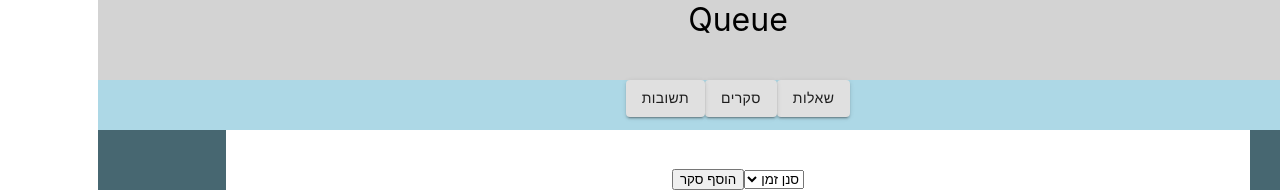
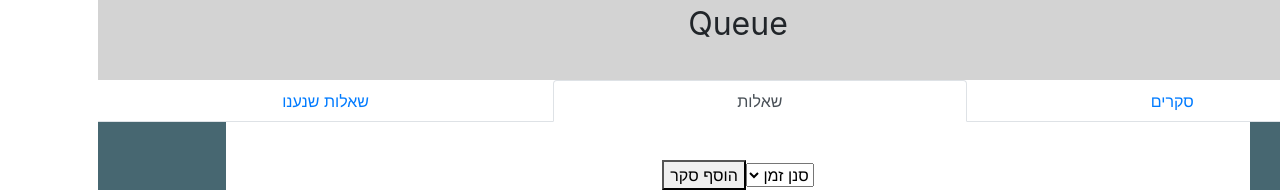
Before and after one commit to lironbenyeda/Queue, a React (Create React App) app in the folder queue-client/: page / in a window 1280 px wide. Shown: the top 192 px of the page. Built offline with nearby package versions, Linux system fonts and the light colour scheme; no server answers.

Commit message:
searchbar design

```diff
--- a/queue-client/package.json
+++ b/queue-client/package.json
@@ -6,13 +6,16 @@
     "@material-ui/core": "^4.3.1",
     "@material-ui/icons": "^4.2.1",
     "axios": "^0.19.0",
+    "bootstrap": "^4.3.1",
     "lodash": "^4.17.15",
     "moment": "^2.24.0",
     "react": "^16.8.6",
+    "react-bootstrap": "^1.0.0-beta.10",
     "react-confirm-alert": "^2.4.1",
     "react-dom": "^16.8.6",
     "react-redux": "^7.1.0",
     "react-scripts": "3.0.1",
+    "react-swipeable-views": "^0.13.3",
     "react-vis": "^1.11.7",
     "redux": "^4.0.4",
     "redux-logger": "^3.0.6",
--- a/queue-client/src/App.js
+++ b/queue-client/src/App.js
@@ -7,6 +7,7 @@ import { Provider } from 'react-redux';
 import { createMuiTheme } from '@material-ui/core/styles';
 import { ThemeProvider } from '@material-ui/styles';
 import configureStore from './reducers/store'
+import 'bootstrap/dist/css/bootstrap.min.css';
 
 const reduxStore = configureStore();
 const theme = createMuiTheme({
--- a/queue-client/src/components/SearchBar/searchBar.jsx
+++ b/queue-client/src/components/SearchBar/searchBar.jsx
@@ -1,53 +1,29 @@
 
 import React from 'react';
 import styled from 'styled-components';
-import Grid from '@material-ui/core/Grid';
-import Button from '@material-ui/core/Button';
+import Tabs from 'react-bootstrap/Tabs'
+import Tab from 'react-bootstrap/Tab'
 import { connect } from 'react-redux';
 import { changeScreen } from '../../actions/questionActions'
-const Bar = styled.div`
-    height: 50px;
-    background: lightblue;
 
-`
 class SearchBar extends React.Component {
-
-  showQuestionsOnly = () => {
+  handleSelect = eventKey => {
     this.props.changeScreen({
-      questions: true,
-      polls: false,
-      answered: false
+      questions: eventKey == 'questions',
+      polls: eventKey == 'polls',
+      answered: eventKey == 'answers'
     })
   }
-  showAnsweredOnly = () => {
-    this.props.changeScreen({
-      questions: false,
-      polls: false,
-      answered: true
-    })
-  }
-  showPollsOnly = () => {
-    this.props.changeScreen({
-      questions: false,
-      polls: true,
-      answered: false
-    })
-  }
+
   render() {
     return (
-      <Bar>
-        <Grid item>
-          <Button variant="contained" onClick={() => this.showQuestionsOnly()}>
-            שאלות
-          </Button>
-          <Button variant="contained" onClick={() => this.showPollsOnly()}>
-            סקרים
-          </Button>
-          <Button variant="contained" onClick={() => this.showAnsweredOnly()}>
-            תשובות
-          </Button>
-        </Grid>
-      </Bar>
+
+
+      <Tabs fill defaultActiveKey="questions" id="uncontrolled-tab-example" onSelect={this.handleSelect}>
+        <Tab eventKey="polls" title="סקרים"/>
+        <Tab eventKey="questions" title="שאלות"/>
+        <Tab eventKey="answers" title="שאלות שנענו"/>
+      </Tabs>
     );
   }
 
```
Also changed, not shown: 2 other files (tests, documents, lock files or other folders).
